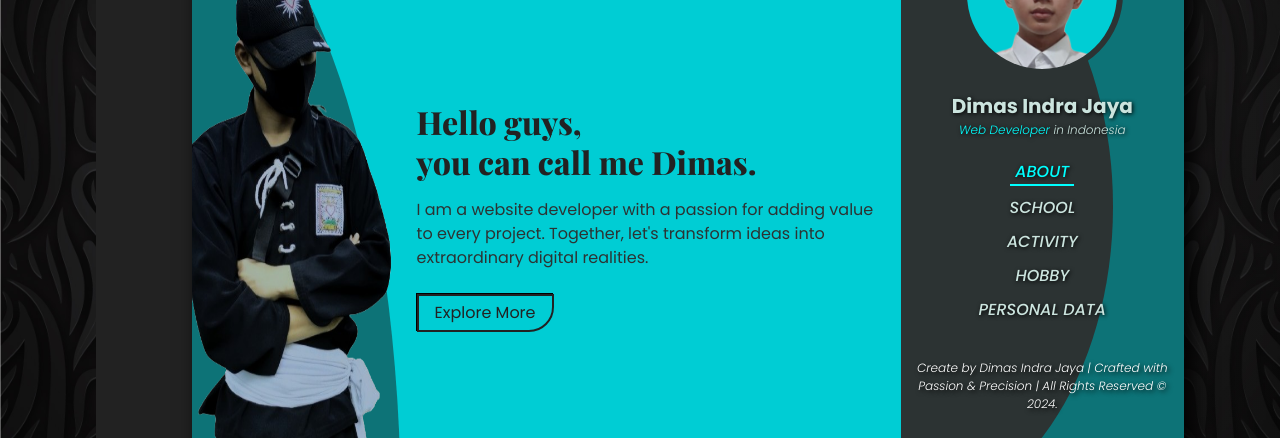
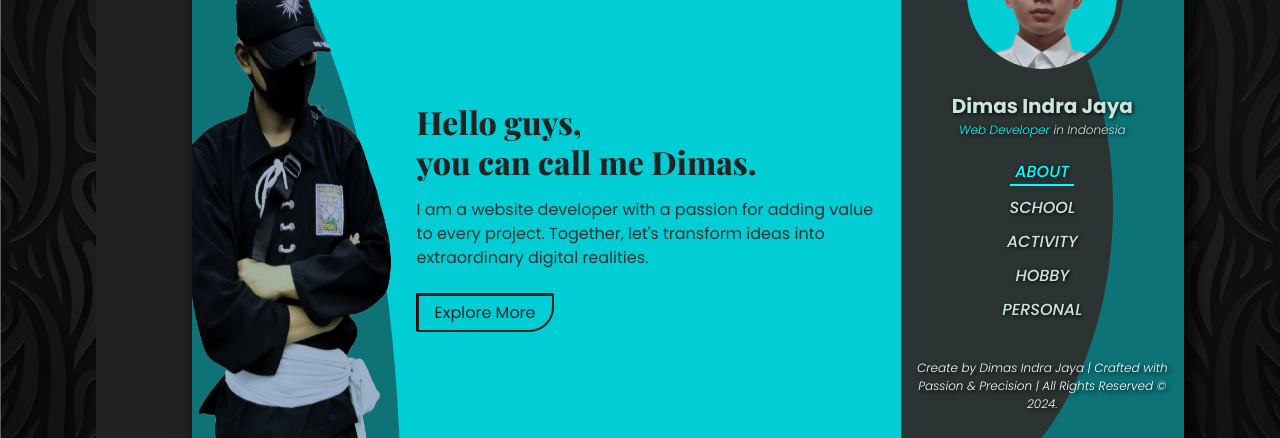
Before and after one commit to CryStealLz0/Project_Vite_Porotfolio, a React (Vite) app: page / in a window 1280 px wide. Shown: the part 1020-1458 px from the top of the page. Built offline with nearby package versions, Linux system fonts and the light colour scheme.

Commit message:
update data.json

```diff
--- a/src/component/About/AboutDes.tsx
+++ b/src/component/About/AboutDes.tsx
@@ -1,106 +1,35 @@
 import { AiFillGithub, AiFillLinkedin, AiFillInstagram } from 'react-icons/ai';
 import '../../style/About/aboutDes.scss';
 
-function AboutDes() {
+// Data
+import { IContentAbout, IContentAboutProps } from '../../data';
+
+function AboutDes({ contentAboutData }: IContentAboutProps) {
   return (
     <>
       <div className="container-about">
         <div className="description-about">
           <div className="container-des-about">
-            <div className="des-a" id="about-about">
+            {contentAboutData.length > 0 ? (
+              contentAboutData.map((ContentAbout: IContentAbout) => (
+                <div className="des-a" id={ContentAbout.id}>
                   <div className="heading-des">
-                <h1>Hello guys, </h1>
-                <h1>you can call me Dimas.</h1>
+                    <h1>{ContentAbout.heading1}</h1>
+                    <h1>{ContentAbout.heading2}</h1>
                   </div>
                   <div className="des">
-                <p>
-                  I am a website developer with a passion for adding value to
-                  every project. Together, let's transform ideas into
-                  extraordinary digital realities.
-                </p>
+                    <p>{ContentAbout.description}</p>
                   </div>
                   <div className="button-des">
                     <button>
-                  <a href="#about-school">Explore More</a>
+                      <a href={ContentAbout.idNext}>{ContentAbout.buttons}</a>
                     </button>
                   </div>
                 </div>
-            <div className="des-a" id="about-school">
-              <div className="heading-des">
-                <h1>I am currently</h1>
-                <h1>studying at Pamulang University</h1>
-              </div>
-              <div className="des">
-                <p>
-                  I attended elementary school at Bakti Jaya, middle school at
-                  Al-Inayah Islamic boarding school, vocational high school at
-                  Sasmita Jaya 1, and I am currently in my fourth semester at
-                  Pamulang University.
-                </p>
-              </div>
-              <div className="button-des">
-                <button>
-                  <a href="#about-activity">Explore More</a>
-                </button>
-              </div>
-            </div>
-            <div className="des-a" id="about-activity">
-              <div className="heading-des">
-                <h1>Exploring new realms </h1>
-                <h1>of knowledge and striving for excellence.</h1>
-              </div>
-              <div className="des">
-                <p>
-                  Currently, I am exploring my creative potential in website
-                  development, applying the knowledge I have acquired, and
-                  constantly seeking fresh inspiration to meet the challenges of
-                  future evolution.
-                </p>
-              </div>
-              <div className="button-des">
-                <button>
-                  <a href="#about-hobby">Explore More</a>
-                </button>
-              </div>
-            </div>
-            <div className="des-a" id="about-hobby">
-              <div className="heading-des">
-                <h1>Striving to deliver </h1>
-                <h1>excellence in every endeavor I undertake.</h1>
-              </div>
-              <div className="des">
-                <p>
-                  I attended elementary school at Bakti Jaya, middle school at
-                  Al-Inayah Islamic boarding school, vocational high school at
-                  Sasmita Jaya 1, and I am currently in my fourth semester at
-                  Pamulang University.
-                </p>
-              </div>
-              <div className="button-des">
-                <button>
-                  <a href="#about-personal">Explore More</a>
-                </button>
-              </div>
-            </div>
-            <div className="des-a" id="about-personal">
-              <div className="heading-des">
-                <h1>I reside in South Tangerang,</h1>
-                <h1>precisely in the Pamulang Permata.</h1>
-              </div>
-              <div className="des">
-                <p>
-                  I reside in the city of South Tangerang, precisely in Bakti
-                  Jaya district, on Permata Pamulang Street. I was born on
-                  October 5, 2002. Currently, I am not employed, but I work as a
-                  martial arts coach near my home.
-                </p>
-              </div>
-              <div className="button-des">
-                <button>
-                  <a href="#about-about">Back to about</a>
-                </button>
-              </div>
-            </div>
+              ))
+            ) : (
+              <span>Data Belum terpanggil</span>
+            )}
           </div>
         </div>
         <div>
--- a/src/component/About/AboutProfil.tsx
+++ b/src/component/About/AboutProfil.tsx
@@ -1,8 +1,14 @@
 import '../../style/About/aboutProfil.scss';
 import '../../style/About/aboutProfilQuery.scss';
+
+import { IBaseData } from '../../data';
+import data from '../../data.json';
+
 import AboutDes from '../About/AboutDes.tsx';
+import React from 'react';
 
 function AboutProfil() {
+  const [responses] = React.useState<IBaseData>(data);
   return (
     <>
       <div className="container-section" id="about">
@@ -14,7 +20,7 @@ function AboutProfil() {
             <div className="about-profil-img">
               <img src="./src/assets/img/indra.png" alt="" />
             </div>
-            <AboutDes />
+            <AboutDes contentAboutData={responses.contentAbout} />
           </div>
           <div className="side-about-content">
             <div className="semi-circle"></div>
@@ -42,7 +48,7 @@ function AboutProfil() {
                   <a href="#about-hobby">HOBBY</a>
                 </li>
                 <li>
-                  <a href="#about-personal">PERSONAL DATA</a>
+                  <a href="#about-personal">PERSONAL</a>
                 </li>
               </ul>
             </div>
--- /dev/null
+++ b/src/data.json
@@ -0,0 +1,44 @@
+{
+  "contentAbout": [
+    {
+      "id": "about-about",
+      "heading1": "Hello guys,",
+      "heading2": "you can call me Dimas.",
+      "description": "I am a website developer with a passion for adding value to every project. Together, let's transform ideas into extraordinary digital realities.",
+      "buttons": "Explore More",
+      "idNext": "#about-school"
+    },
+    {
+      "id": "about-school",
+      "heading1": "I am currently",
+      "heading2": "studying at Pamulang University.",
+      "description": "I attended elementary school at Bakti Jaya, middle school at Al-Inayah Islamic boarding school, vocational high school at Sasmita Jaya 1, and I am currently in my fourth semester at Pamulang University.",
+      "buttons": "Explore More",
+      "idNext": "#about-activity"
+    },
+    {
+      "id": "about-activity",
+      "heading1": "Exploring new realms",
+      "heading2": "of knowledge and striving for excellence.",
+      "description": "Currently, I am exploring my creative potential in website development, applying the knowledge I have acquired, and constantly seeking fresh inspiration to meet the challenges of future evolution.",
+      "buttons": "Explore More",
+      "idNext": "#about-hobby"
+    },
+    {
+      "id": "about-hobby",
+      "heading1": "Striving to deliver",
+      "heading2": "excellence in every endeavor I undertake.",
+      "description": "As of now, web development has become my avid interest. Hence, I am eagerly taking this chance to cultivate intriguing websites, turning my passion into a fulfilling hobby.",
+      "buttons": "Explore More",
+      "idNext": "#about-personal"
+    },
+    {
+      "id": "about-personal",
+      "heading1": "I reside in South Tangerang,",
+      "heading2": "precisely in the Pamulang Permata.",
+      "description": "I reside in the city of South Tangerang, precisely in Bakti Jaya district, on Permata Pamulang Street. I was born on October 5, 2002. Currently, I am not employed, but I work as a martial arts coach near my home.",
+      "buttons": "Back to About",
+      "idNext": "#about-about"
+    }
+  ]
+}
--- /dev/null
+++ b/src/data/index.tsx
@@ -0,0 +1,16 @@
+export interface IBaseData {
+  contentAbout: IContentAbout[];
+}
+
+export interface IContentAbout {
+  id: string;
+  heading1: string;
+  heading2: string;
+  description: string;
+  buttons: string;
+  idNext: string;
+}
+
+export interface IContentAboutProps {
+  contentAboutData: IContentAbout[];
+}
```
Lines whose indentation alone changed are shown as unchanged.
